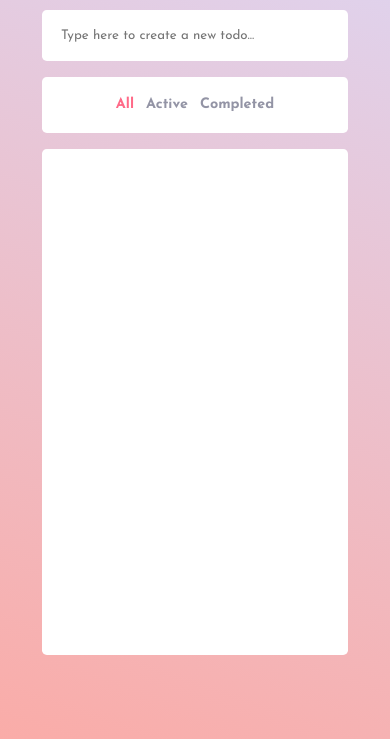
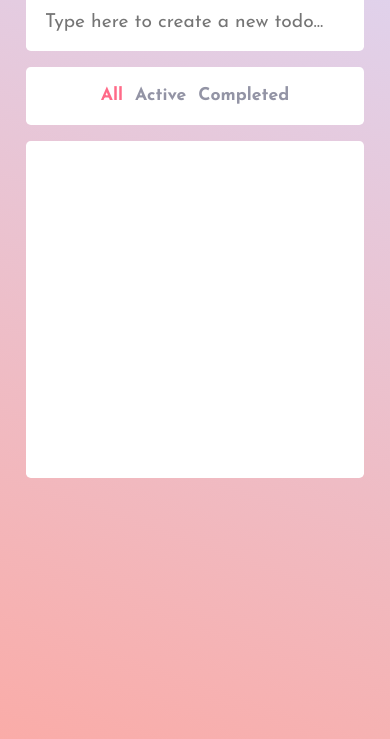
Before and after one commit to minjaechang/todo-app, a plain HTML site: page index.html in a window 390 px wide. Shown: the part 105-844 px from the top of the page. Drawn offline with Linux system fonts and the light colour scheme.

Commit message:
Update mobile design

```diff
--- a/style.css
+++ b/style.css
@@ -40,7 +40,7 @@ button {
 
 .container {
   margin: auto;
-  padding: 2rem;
+  padding: 1rem;
   width: 95vw;
 }
 
@@ -72,6 +72,7 @@ button {
   border: none;
   border-radius: 0.3rem;
   outline: 0;
+  font-size: 1.2rem;
 }
 
 .input:focus {
@@ -85,7 +86,7 @@ button {
   padding: 0;
   background-color: white;
   border-radius: 0.3rem;
-  height: 60vh;
+  height: 40vh;
   overflow-y: auto;
 }
 
@@ -140,7 +141,6 @@ button {
 }
 
 .todo-description {
-  font-size: 0.9rem;
   margin-left: 0.4rem;
   margin-top: 0.25rem;
 }
@@ -180,7 +180,7 @@ button {
 .filter-item {
   color: var(--color-dark-grayish-blue);
   font-weight: var(--weight-bold);
-  font-size: 0.9rem;
+  font-size: 1.1rem;
   cursor: pointer;
 }
 
```
